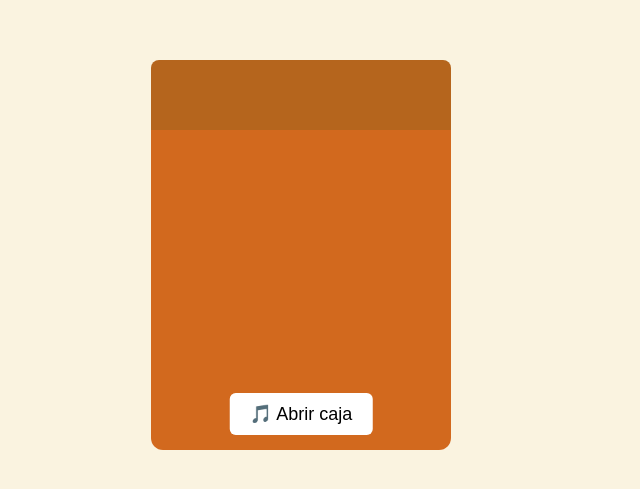
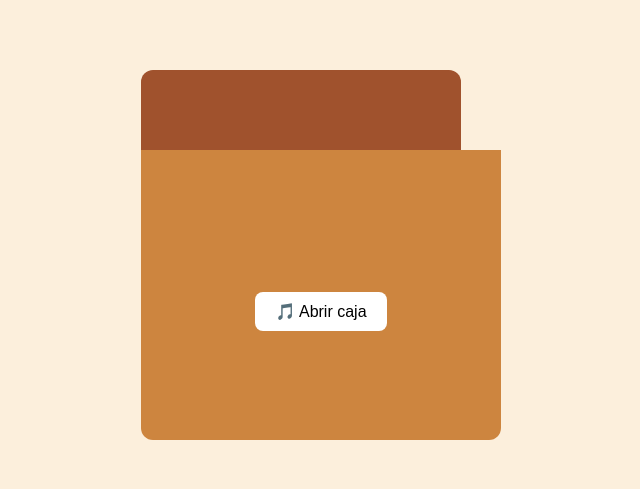
Before and after one commit to alejandroardaya/CajitaMusical, a plain HTML site: page index.html in a window 1280 px wide. Shown: the part 145-634 px from the top of the page, without its empty margins (339-979 px from the left). Drawn offline with Linux system fonts and the light colour scheme.

Commit message:
Update styles.css

```diff
--- a/styles.css
+++ b/styles.css
@@ -1,78 +1,63 @@
 body {
+  background: #fcefdc;
   display: flex;
   align-items: center;
   justify-content: center;
   height: 100vh;
-  background: #faf3e0;
   margin: 0;
-  font-family: 'Playfair Display', serif;
+  font-family: 'DM Sans', sans-serif;
 }
 
 .cajita {
   position: relative;
-  width: 300px;
+  width: 320px;
 }
 
 .tapa {
   position: absolute;
   top: 0;
-  width: 300px;
-  height: 70px;
-  background: #b5651d;
+  width: 320px;
+  height: 80px;
+  background: #a0522d;
   transform-origin: top center;
-  transition: transform 1.5s ease-out;
-  border-radius: 8px 8px 0 0;
+  transition: transform 1.2s ease-out;
+  border-radius: 12px 12px 0 0;
 }
 
 .base {
-  margin-top: 70px;
-  width: 300px;
-  height: 300px;
-  background: #d2691e;
+  margin-top: 80px;
+  width: 320px;
+  height: 250px;
+  background: #cd853f;
+  border-radius: 0 0 12px 12px;
+  padding: 20px;
+  text-align: center;
   position: relative;
-  overflow: hidden;
-  border-radius: 0 0 12px 12px;
-  padding-top: 20px;
 }
 
-.bailarina {
-  width: 100px;
-  height: 180px;
-  background: url('https://cdn.pixabay.com/photo/2021/09/08/12/10/ballet-6606766_960_720.png') center/contain no-repeat;
-  position: absolute;
-  bottom: 60px;
-  left: 100px;
-  transform-origin: bottom center;
-  animation: spin 4s linear infinite paused;
+#mensaje {
+  font-size: 20px;
+  color: #4b2e0c;
+  margin-top: 30px;
+  opacity: 0;
+  transition: opacity 1.2s ease-in;
 }
 
-@keyframes spin {
-  0% { transform: rotate(0deg); }
-  100% { transform: rotate(360deg); }
+#mensaje.visible {
+  opacity: 1;
 }
 
-button {
-  position: absolute;
-  bottom: 15px;
-  left: 50%;
-  transform: translateX(-50%);
+#play {
+  margin-top: 20px;
   padding: 10px 20px;
-  font-size: 18px;
+  font-size: 16px;
+  background: #fff;
   border: none;
-  background: #fff;
-  border-radius: 6px;
+  border-radius: 8px;
   cursor: pointer;
 }
 
-#mensaje {
-  display: none;
-  font-size: 20px;
-  text-align: center;
-  margin-top: 10px;
-  padding: 0 15px;
-  color: #4b2e0c;
+.oculto {
+  display: block;
+  visibility: hidden;
 }
-
-.hidden {
-  display: none;
-}
```
